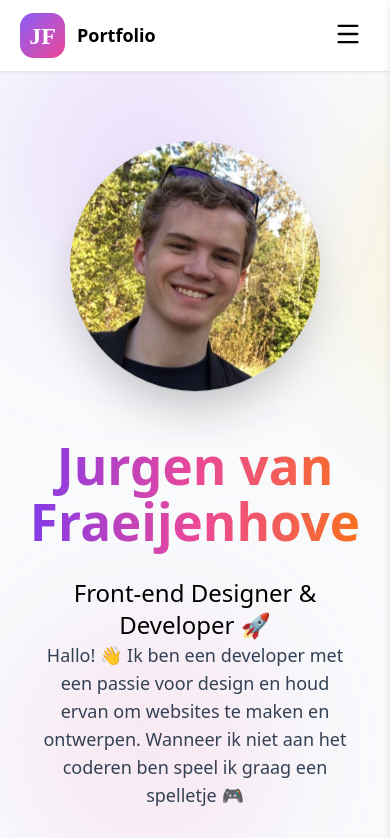
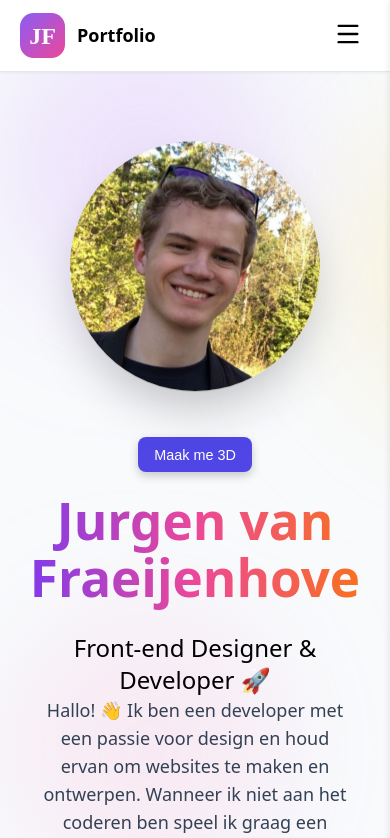
Before and after one commit to JurgenvanF/jurgenvanf-portfolio, a React (Vite) app: page / in a window 390 px wide. Shown: the top 838 px of the page. Built offline with nearby package versions, Linux system fonts and the light colour scheme; no server answers; a web font is replaced by a local one.

Commit message:
2d-3d button for mobile

```diff
--- a/src/HeadModel.jsx
+++ b/src/HeadModel.jsx
@@ -87,27 +87,23 @@ export default function HeadModel({ url }) {
   useEffect(() => {
     const canvas = gl.domElement;
 
-    let touchStartX = 0;
-    let touchStartY = 0;
-    const TAP_THRESHOLD = 10; // pixels
+    // ---------- Desktop ----------
+    const onMouseMove = (e) => {
+      const rect = canvas.getBoundingClientRect();
+      const x = ((e.clientX - rect.left) / rect.width) * 2 - 1;
+      const y = -(((e.clientY - rect.top) / rect.height) * 2 - 1);
+      targetMouse.current = { x, y };
+    };
+    const onMouseEnter = () => setMouseInside(true);
+    const onMouseLeave = () => setMouseInside(false);
+
+    canvas.addEventListener("mousemove", onMouseMove);
+    canvas.addEventListener("mouseenter", onMouseEnter);
+    canvas.addEventListener("mouseleave", onMouseLeave);
 
     // ---------- Mobile ----------
-    const onTouchStart = (e) => {
-      e.preventDefault();
-      const rect = canvas.getBoundingClientRect();
-      const touch = e.touches[0];
-      touchStartX = touch.clientX;
-      touchStartY = touch.clientY;
-
-      // Also update targetMouse so it follows instantly
-      const x = ((touch.clientX - rect.left) / rect.width) * 2 - 1;
-      const y = -(((touch.clientY - rect.top) / rect.height) * 2 - 1);
-      targetMouse.current = { x, y };
-      setMouseInside(true);
-    };
-
     const onTouchMove = (e) => {
-      e.preventDefault();
+      e.preventDefault(); // prevents scrolling
       const rect = canvas.getBoundingClientRect();
       const touch = e.touches[0];
       const x = ((touch.clientX - rect.left) / rect.width) * 2 - 1;
@@ -116,29 +112,19 @@ export default function HeadModel({ url }) {
       setMouseInside(true);
     };
 
-    const onTouchEnd = (e) => {
-      setMouseInside(false);
+    const onTouchEnd = () => setMouseInside(false);
 
-      // Determine if it was a tap
-      if (!e.changedTouches || e.changedTouches.length === 0) return;
-      const touch = e.changedTouches[0];
-      const dx = touch.clientX - touchStartX;
-      const dy = touch.clientY - touchStartY;
-      const distance = Math.sqrt(dx * dx + dy * dy);
-
-      if (distance < TAP_THRESHOLD) {
-        // It's a tap! Call your switch function
-        switchToProfilePicture();
-      }
-    };
-
-    canvas.addEventListener("touchstart", onTouchStart, { passive: false });
     canvas.addEventListener("touchmove", onTouchMove, { passive: false });
+    canvas.addEventListener("touchstart", onTouchMove, { passive: false });
     canvas.addEventListener("touchend", onTouchEnd);
 
     return () => {
-      canvas.removeEventListener("touchstart", onTouchStart);
+      canvas.removeEventListener("mousemove", onMouseMove);
+      canvas.removeEventListener("mouseenter", onMouseEnter);
+      canvas.removeEventListener("mouseleave", onMouseLeave);
+
       canvas.removeEventListener("touchmove", onTouchMove);
+      canvas.removeEventListener("touchstart", onTouchMove);
       canvas.removeEventListener("touchend", onTouchEnd);
     };
   }, [gl]);
--- a/src/pages/home/Home.css
+++ b/src/pages/home/Home.css
@@ -161,6 +161,10 @@
   opacity: 1;
   pointer-events: auto;
   background: none;
+}
+
+.mobile-toggle {
+  display: none;
 }
 
 /* ============================================================================
@@ -555,6 +559,29 @@
   .pageRouting__projects {
     width: 90% !important;
   }
+
+  .model.visible {
+    border: 1px solid black;
+    background: rgba(255, 255, 255, 0.04);
+  }
+
+  .mobile-toggle {
+    display: block;
+    top: 20px;
+    right: 20px;
+    z-index: 100;
+  }
+
+  .mobile-toggle button {
+    padding: 0.6rem 1rem;
+    font-size: 0.9rem;
+    border: none;
+    border-radius: 8px;
+    background-color: #4f46e5;
+    color: white;
+    cursor: pointer;
+    box-shadow: 0 4px 10px rgba(0, 0, 0, 0.2);
+  }
 }
 
 @media (max-width: 625px) {
--- a/src/pages/home/Home.jsx
+++ b/src/pages/home/Home.jsx
@@ -54,6 +54,13 @@ function Home() {
           src={logo}
           alt="Profile"
         />
+      </div>
+
+      {/* Mobile toggle button */}
+      <div className="mobile-toggle">
+        <button onClick={toggleCanvas}>
+          {showCanvas ? "Maak me 2D" : "Maak me 3D"}
+        </button>
       </div>
 
       <h1 className="title__home">Jurgen van Fraeijenhove</h1>
```
